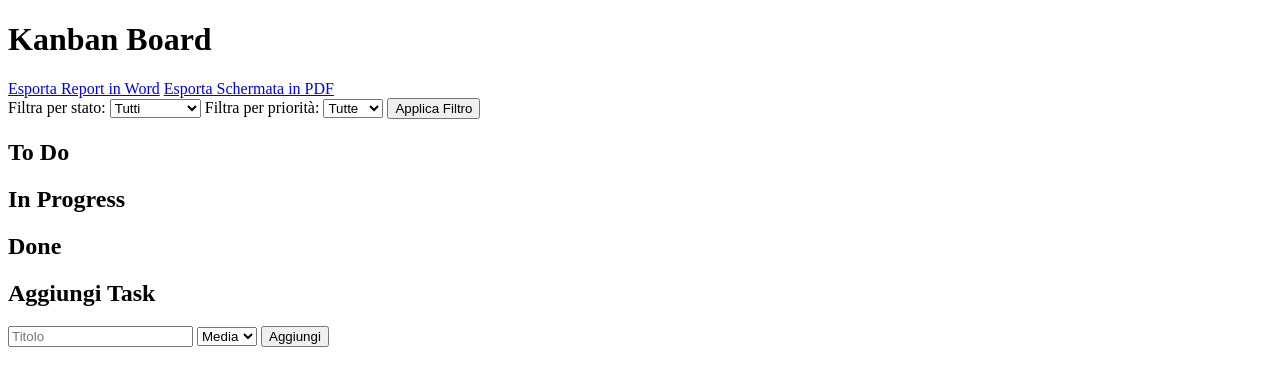
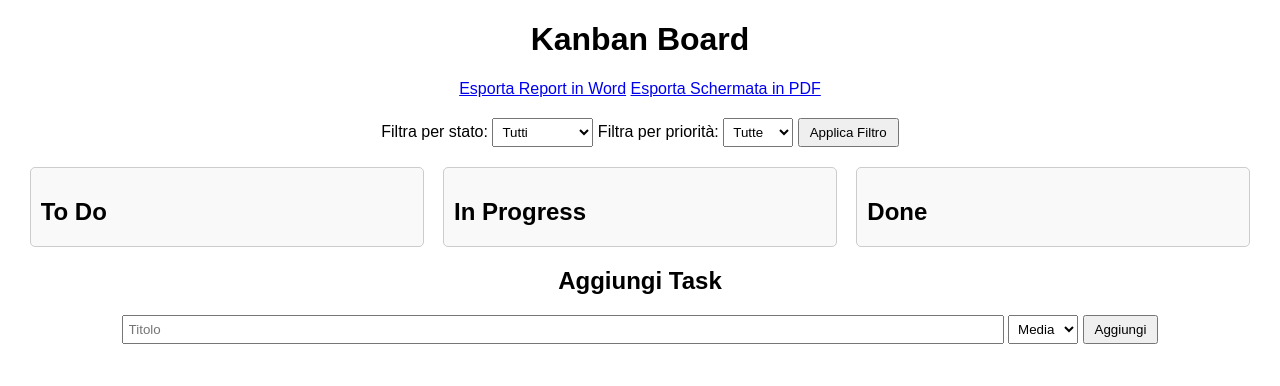
Before and after one commit to Dom2894/KanbanBoard, a Flask app: page / in a window 1280 px wide. Shown: the top 386 px of the page. Run offline with Flask 3, Linux system fonts and the light colour scheme.

Commit message:
Aggiornamento dell'interfaccia moderna e correzione del codice

```diff
--- a/templates/kanban.html
+++ b/templates/kanban.html
@@ -4,13 +4,84 @@
     <meta charset="UTF-8">
     <meta name="viewport" content="width=device-width, initial-scale=1.0">
     <title>Kanban Board</title>
+    <style>
+        body {
+            font-family: Arial, sans-serif;
+            margin: 20px;
+            padding: 0;
+        }
+        h1 {
+            text-align: center;
+        }
+        .container {
+            display: flex;
+            justify-content: space-around;
+        }
+        .column {
+            width: 30%;
+            border: 1px solid #ccc;
+            padding: 10px;
+            border-radius: 5px;
+            background-color: #f9f9f9;
+        }
+        .column h2 {
+            margin-bottom: 10px;
+        }
+        .task {
+            border: 1px solid #ddd;
+            padding: 10px;
+            margin-bottom: 10px;
+            background-color: #fff;
+            border-radius: 4px;
+        }
+        .task p {
+            margin: 0;
+            line-height: 1.5;
+        }
+        .actions {
+            display: flex;
+            gap: 5px;
+        }
+        .actions a {
+            text-decoration: none;
+            padding: 5px 10px;
+            border-radius: 3px;
+            color: white;
+        }
+        .start {
+            background-color: orange;
+        }
+        .complete {
+            background-color: green;
+        }
+        .delete {
+            background-color: red;
+        }
+        form {
+            text-align: center;
+            margin-top: 20px;
+        }
+        input[type="text"] {
+            padding: 5px;
+            width: 70%;
+        }
+        select {
+            padding: 5px;
+        }
+        button {
+            padding: 5px 10px;
+        }
+    </style>
 </head>
 <body>
     <h1>Kanban Board</h1>
-    <a href="/export_word">Esporta Report in Word</a>
-    <a href="/export_pdf">Esporta Schermata in PDF</a>
 
-    <form action="/" method="get">
+    <div style="text-align: center; margin-bottom: 20px;">
+        <a href="/export_word" class="btn">Esporta Report in Word</a>
+        <a href="/export_pdf" class="btn">Esporta Schermata in PDF</a>
+    </div>
+
+    <form action="/" method="get" style="text-align: center; margin-bottom: 20px;">
         <label for="status">Filtra per stato:</label>
         <select name="status" id="status">
             <option value="">Tutti</option>
@@ -28,46 +99,57 @@
         <button type="submit">Applica Filtro</button>
     </form>
 
+    <div class="container">
+        <!-- To Do Column -->
+        <div class="column">
             <h2>To Do</h2>
-    <ul>
             {% for task in tasks if task.status == 'To Do' %}
-            <li>
-                {{ task.title }}<br>
-                Creato il: {{ task.created_at|strftime }}<br>
-                Priorità: {{ task.priority }}
-                <a href="/update_task/{{ task.id }}/In Progress">Start</a>
-                <a href="/delete_task/{{ task.id }}">Delete</a>
-            </li>
+                <div class="task">
+                    <p><strong>{{ task.title }}</strong></p>
+                    <p>Creato il: {{ task.created_at|strftime }}</p>
+                    <p>Priorità: {{ task.priority }}</p>
+                    <div class="actions">
+                        <a href="/update_task/{{ task.id }}/In Progress" class="start">Start</a>
+                        <a href="/delete_task/{{ task.id }}" class="delete">Delete</a>
+                    </div>
+                </div>
             {% endfor %}
-    </ul>
+        </div>
 
+        <!-- In Progress Column -->
+        <div class="column">
             <h2>In Progress</h2>
-    <ul>
             {% for task in tasks if task.status == 'In Progress' %}
-            <li>
-                {{ task.title }}<br>
-                Creato il: {{ task.created_at|strftime }}<br>
-                Priorità: {{ task.priority }}
-                <a href="/update_task/{{ task.id }}/Done">Complete</a>
-                <a href="/delete_task/{{ task.id }}">Delete</a>
-            </li>
+                <div class="task">
+                    <p><strong>{{ task.title }}</strong></p>
+                    <p>Creato il: {{ task.created_at|strftime }}</p>
+                    <p>Priorità: {{ task.priority }}</p>
+                    <div class="actions">
+                        <a href="/update_task/{{ task.id }}/Done" class="complete">Complete</a>
+                        <a href="/delete_task/{{ task.id }}" class="delete">Delete</a>
+                    </div>
+                </div>
             {% endfor %}
-    </ul>
+        </div>
 
+        <!-- Done Column -->
+        <div class="column">
             <h2>Done</h2>
-    <ul>
             {% for task in tasks if task.status == 'Done' %}
-            <li>
-                {{ task.title }}<br>
-                Creato il: {{ task.created_at|strftime }}<br>
-                Priorità: {{ task.priority }}
-                <a href="/delete_task/{{ task.id }}">Delete</a>
-            </li>
+                <div class="task">
+                    <p><strong>{{ task.title }}</strong></p>
+                    <p>Creato il: {{ task.created_at|strftime }}</p>
+                    <p>Priorità: {{ task.priority }}</p>
+                    <div class="actions">
+                        <a href="/delete_task/{{ task.id }}" class="delete">Delete</a>
+                    </div>
+                </div>
             {% endfor %}
-    </ul>
+        </div>
+    </div>
 
-    <h2>Aggiungi Task</h2>
-    <form action="/add_task" method="post">
+    <h2 style="text-align: center; margin-top: 20px;">Aggiungi Task</h2>
+    <form action="/add_task" method="post" style="text-align: center;">
         <input type="text" name="title" placeholder="Titolo" required>
         <select name="priority">
             <option value="Alta">Alta</option>
```
Lines whose indentation alone changed are shown as unchanged.
